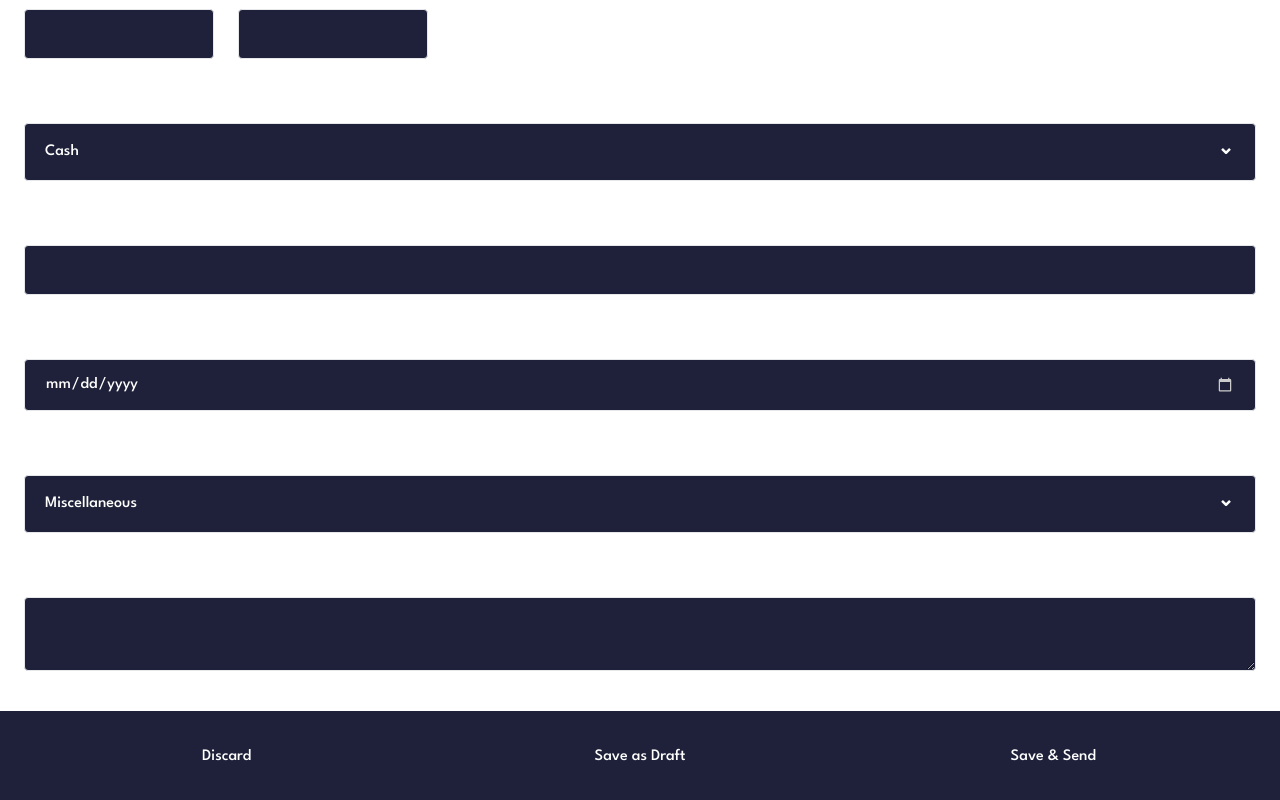
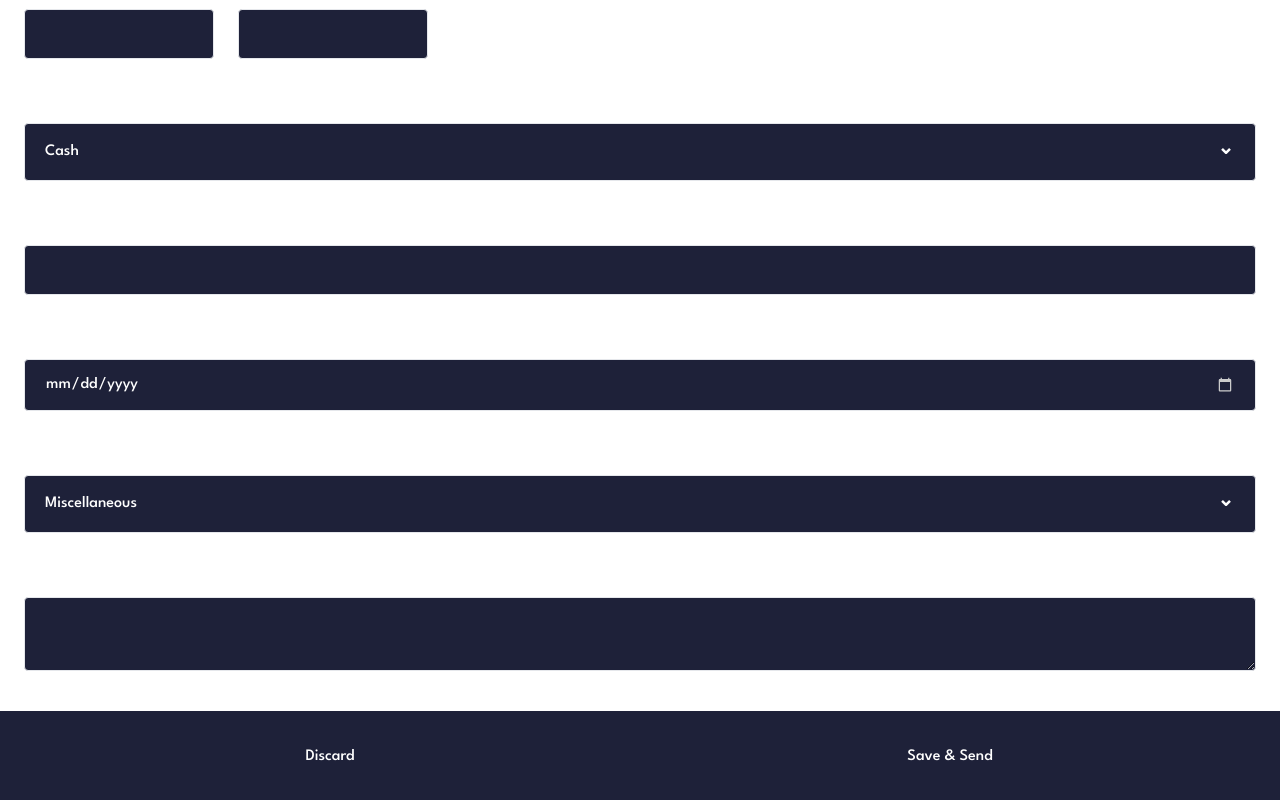
Before and after one commit to neshacascia/trackr, a Next.js app: page /new-expense in a window 1280 px wide. Shown: the part 521-1321 px from the top of the page. Built offline with nearby package versions, Linux system fonts and the light colour scheme.

Commit message:
will now conditionally render the Save as Draft button only if the type prop is set to invoices

```diff
--- a/components/FormFooter.js
+++ b/components/FormFooter.js
@@ -1,4 +1,9 @@
-export default function FormFooter({ isDarkMode, router, saveAsDraftHandler }) {
+export default function FormFooter({
+  type,
+  isDarkMode,
+  router,
+  saveAsDraftHandler,
+}) {
   return (
     <footer
       className={`${
@@ -16,6 +21,7 @@ export default function FormFooter({ isDarkMode, router, saveAsDraftHandler }) {
       >
         Discard
       </button>
+      {type === 'invoices' ? (
         <button
           type="button"
           onClick={saveAsDraftHandler}
@@ -23,6 +29,9 @@ export default function FormFooter({ isDarkMode, router, saveAsDraftHandler }) {
         >
           Save as Draft
         </button>
+      ) : (
+        ''
+      )}
       <button
         type="submit"
         className="text-white bg-brightPurple font-medium w-full rounded-3xl py-4 px-[18px] hover:bg-hoverPurple"
```
Lines whose indentation alone changed are shown as unchanged.
